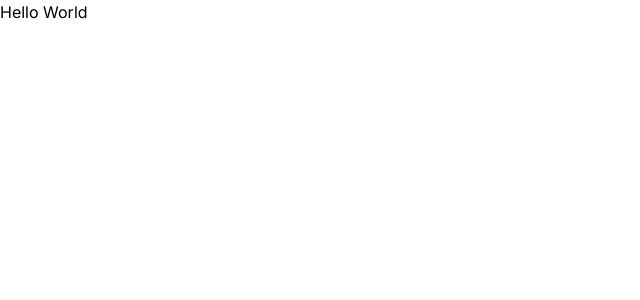
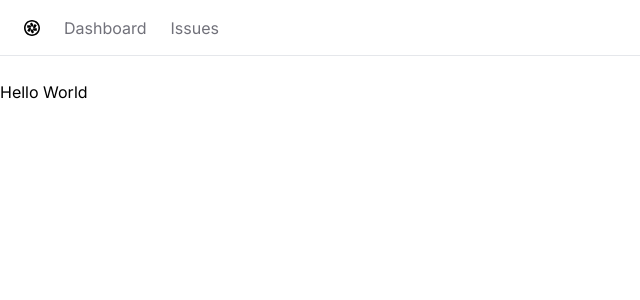
Before and after one commit to oleksandr-kondratiev/issuer-next, a Next.js app: page / in a window 1280 px wide. Shown: the top 300 px of the page, without its empty margins (0-640 px from the left). Built offline with nearby package versions, Linux system fonts and the light colour scheme.

Commit message:
Create NavBar and add it to Layout

```diff
--- /dev/null
+++ b/app/NavBar.tsx
@@ -0,0 +1,32 @@
+import Link from "next/link";
+import React from "react";
+import { SiPivotaltracker } from "react-icons/si";
+
+const NavBar = () => {
+  const links = [
+    { href: "/", label: "Dashboard" },
+    { href: "/issues", label: "Issues" },
+  ];
+
+  return (
+    <nav className="flex space-x-6 border-b mb-6 px-6 h-14 items-center">
+      <Link href="/">
+        <SiPivotaltracker />
+      </Link>
+      <ul className="flex space-x-6">
+        {links.map(({ href, label }, index) => (
+          <li key={index}>
+            <Link
+              href={href}
+              className="text-zinc-500 hover:text-zinc-800 transition-colors"
+            >
+              {label}
+            </Link>
+          </li>
+        ))}
+      </ul>
+    </nav>
+  );
+};
+
+export default NavBar;
--- a/app/globals.css
+++ b/app/globals.css
@@ -4,14 +4,10 @@
 
 :root {
   --foreground-rgb: 0, 0, 0;
-}
-
-@media (prefers-color-scheme: dark) {
-  :root {
-    --foreground-rgb: 255, 255, 255;
-  }
+  --background-rgb: 255, 255, 255;
 }
 
 body {
   color: rgb(var(--foreground-rgb));
+  background-color: rgb(var(--background-rgb));
 }
--- a/app/layout.tsx
+++ b/app/layout.tsx
@@ -1,22 +1,22 @@
-import './globals.css'
-import type { Metadata } from 'next'
-import { Inter } from 'next/font/google'
+import "./globals.css";
+import { Inter } from "next/font/google";
+import NavBar from "./NavBar";
 
-const inter = Inter({ subsets: ['latin'] })
-
-export const metadata: Metadata = {
-  title: 'Create Next App',
-  description: 'Generated by create next app',
+interface RootLayoutProps {
+  children: React.ReactNode;
 }
 
-export default function RootLayout({
-  children,
-}: {
-  children: React.ReactNode
-}) {
+const inter = Inter({ subsets: ["latin"] });
+
+export default function RootLayout({ children }: RootLayoutProps) {
   return (
     <html lang="en">
-      <body className={inter.className}>{children}</body>
+      <body className={inter.className}>
+        <header>
+          <NavBar />
+        </header>
+        <main>{children}</main>
+      </body>
     </html>
-  )
+  );
 }
--- a/package.json
+++ b/package.json
@@ -19,6 +19,7 @@
     "postcss": "8.4.32",
     "react": "18.2.0",
     "react-dom": "18.2.0",
+    "react-icons": "^4.12.0",
     "tailwindcss": "3.4.0",
     "typescript": "5.3.3"
   }
```
Also changed, not shown: 1 other file (tests, documents, lock files or other folders).
